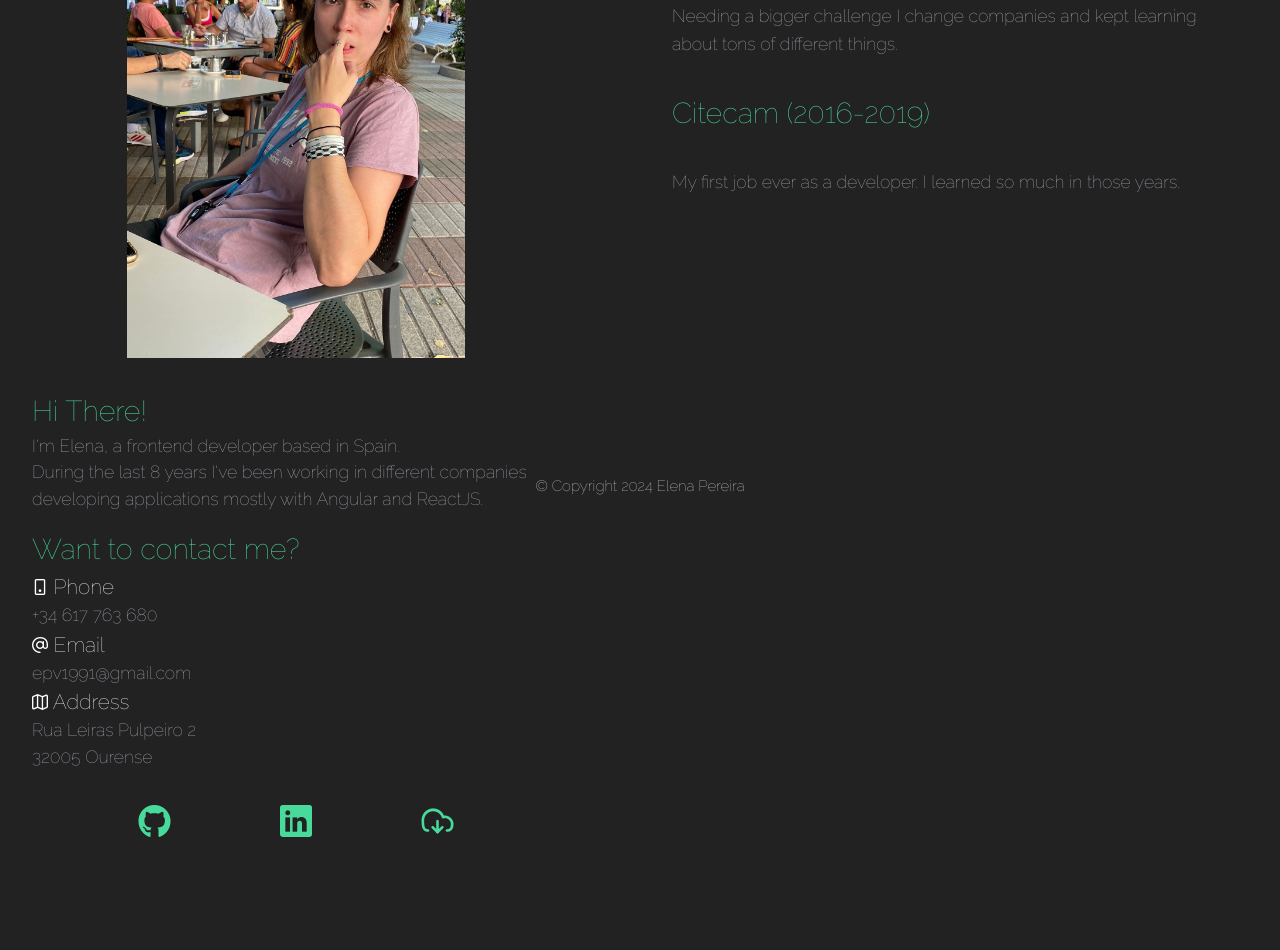
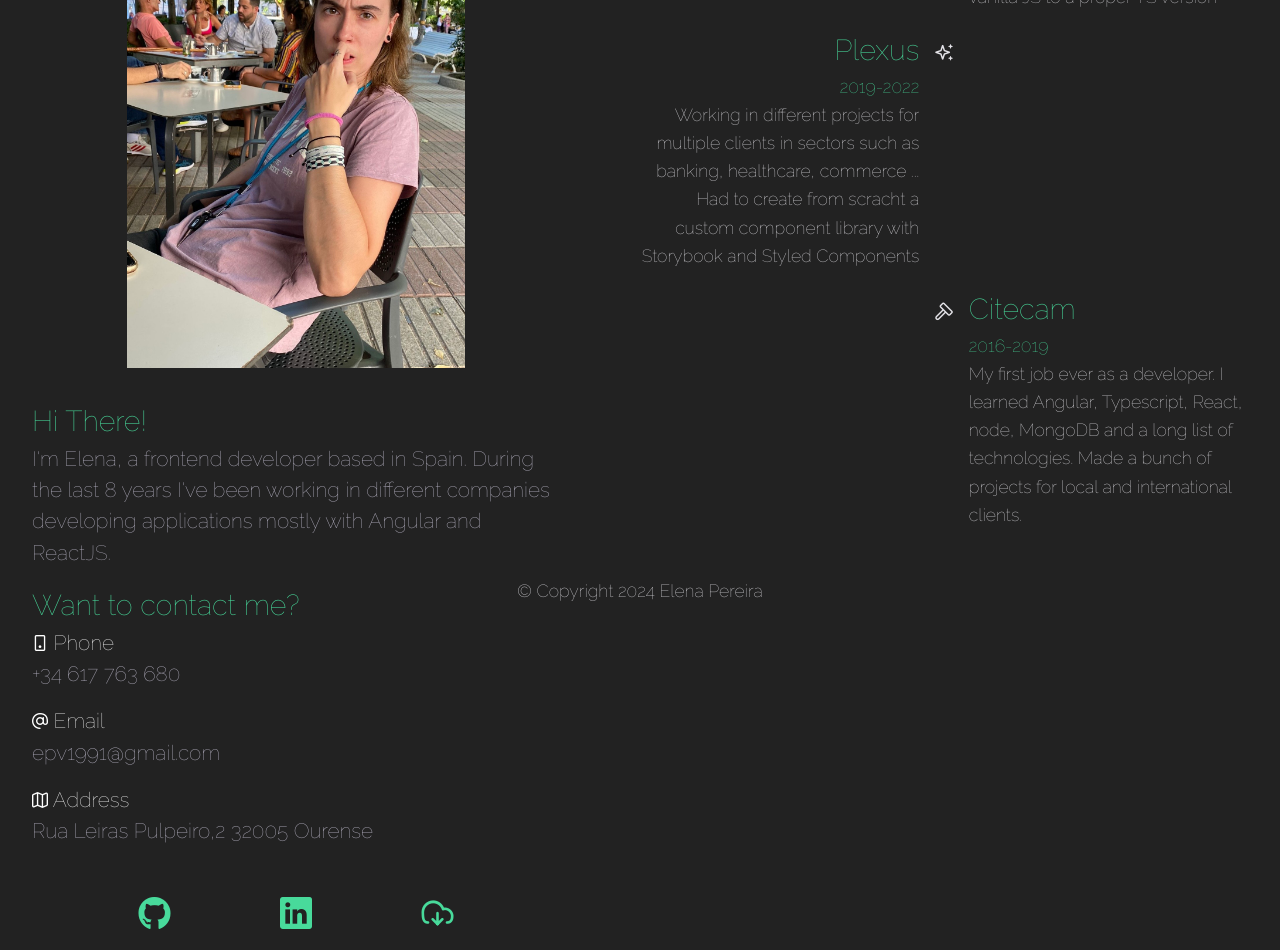
Before and after one commit to elibo/Resume, a Vue app: page /work in a window 1280 px wide. Shown: the part 320-1270 px from the top of the page. Before the commit the page ends 1178 px from the top, so only its background shows below. Built offline with nearby package versions, Linux system fonts and the light colour scheme.

Commit message:
data added and styles

```diff
--- a/package.json
+++ b/package.json
@@ -40,6 +40,7 @@
     "jsdom": "^24.0.0",
     "npm-run-all2": "^6.1.2",
     "prettier": "^3.2.5",
+    "sass": "^1.77.8",
     "start-server-and-test": "^2.0.3",
     "typescript": "~5.4.0",
     "vite": "^5.2.8",
--- a/src/assets/main.css
+++ b/src/assets/main.css
@@ -7,6 +7,7 @@
   padding: 2rem;
   font-weight: normal;
   color: #e4e3e8;
+  font-size: 1.1rem;
 }
 
 a {
@@ -26,7 +27,7 @@ a {
 }
 
 .info {
-  font-size: 1.1rem;
+  font-size: 1.3rem;
   color: #bbb7c8;
 }
 
--- a/src/components/AboutMe.vue
+++ b/src/components/AboutMe.vue
@@ -1,37 +1,34 @@
-<script setup lang="ts"></script>
+<script setup lang="ts">
+import { useDataStore } from '@/stores/data'
+
+const profile = useDataStore().profileData
+</script>
 
 <template>
   <div>
-    <div class="header">Hi There!</div>
+    <div class="header">{{ profile.header.title }}</div>
     <div class="info">
-      I'm Elena, a frontend developer based in Spain. <br />During the last 8 years I've been
-      working in different companies developing applications mostly with Angular and ReactJS.
+      {{ profile.header.info }}
     </div>
-    <div class="header">Want to contact me?</div>
-    <div class="subheader"><i class="pi pi-mobile" style="font-size: 1rem"></i> Phone</div>
-    <div class="info">+34 617 763 680</div>
-    <div class="subheader"><i class="pi pi-at" style="font-size: 1rem"></i> Email</div>
-    <div class="info">epv1991@gmail.com</div>
-    <div class="subheader"><i class="pi pi-map" style="font-size: 1rem"></i> Address</div>
-    <div class="info">
-      Rua Leiras Pulpeiro 2<br />
-      32005 Ourense
-    </div>
+    <div class="header">{{ profile.contact.header }}</div>
+    <span v-for="(data, index) in profile.contact.data" v-bind:key="index">
+      <div class="subheader">
+        <i :class="data.icon" style="font-size: 1rem"></i> {{ data.title }}
+      </div>
+      <div class="info">{{ data.info }}</div>
+    </span>
 
     <div class="icons">
-      <a href="https://github.com/elibo" title="My github">
-        <i class="pi pi-github" style="font-size: 2rem"></i>
+      <a
+        v-for="(social, index) in profile.socials"
+        v-bind:key="index"
+        :href="social.link"
+        :title="social.title"
+        target="_blank"
+        :download="social.download ? 'ElenaPereiraCV.pdf' : ''"
+      >
+        <i :class="social.icon" style="font-size: 2rem"></i>
       </a>
-      <a href="https://www.linkedin.com/in/elena-pereira-vazquez-637b47113/" title="My linkedin">
-        <i class="pi pi-linkedin" style="font-size: 2rem"></i>
-      </a>
-      <a
-        href="/public/files/ElenaPereiraCV.pdf"
-        title="My CV"
-        target="_blank"
-        download="ElenaPereiraCV.pdf"
-        ><i class="pi pi-cloud-download" style="font-size: 2rem"></i
-      ></a>
     </div>
   </div>
 </template>
--- a/src/components/NavigatorComponent.vue
+++ b/src/components/NavigatorComponent.vue
@@ -43,8 +43,6 @@ nav a:first-of-type {
   nav {
     text-align: left;
     margin-left: -1rem;
-    font-size: 1rem;
-
     padding: 1rem 0;
     margin-top: 1rem;
   }
--- a/src/components/SkillComponent.vue
+++ b/src/components/SkillComponent.vue
@@ -1,17 +1,19 @@
 <script setup lang="ts">
+import type { SkillType } from '@/types/data'
+import type { PropType } from 'vue'
+
 const props = defineProps({
-  title: String,
-  level: String
+  skill: Object as PropType<SkillType>
 })
+const { name, level } = props.skill!
 const isActive = (n: number) => {
-  const level = Number(props.level)
-  return level === n || n < level
+  return level && (level === n || n < level)
 }
 </script>
 
 <template>
   <div class="skill">
-    <span class="title">{{ props.title }}</span>
+    <span class="title">{{ name }}</span>
     <span class="dots">
       <span class="dot" v-for="n in 5" v-bind:key="n" v-bind:class="{ active: isActive(n) }"></span>
     </span>
--- /dev/null
+++ b/src/stores/data.ts
@@ -0,0 +1,119 @@
+import type { EducationType, HobbiesType, ProfileType, SkillType, WorkType } from '@/types/data'
+import { defineStore } from 'pinia'
+
+export const useDataStore = defineStore('data', () => {
+  const profileData: ProfileType = {
+    header: {
+      title: 'Hi There!',
+      info: `I'm Elena, a frontend developer based in Spain.
+      During the last 8 years I've been working in different companies developing applications mostly with Angular and ReactJS.`
+    },
+    contact: {
+      header: 'Want to contact me?',
+      data: [
+        {
+          title: 'Phone',
+          info: '+34 617 763 680',
+          icon: 'pi pi-mobile'
+        },
+        {
+          title: 'Email',
+          info: 'epv1991@gmail.com',
+          icon: 'pi pi-at'
+        },
+        {
+          title: 'Address',
+          info: `Rua Leiras Pulpeiro,2 32005 Ourense`,
+          icon: 'pi pi-map'
+        }
+      ]
+    },
+    socials: [
+      {
+        title: 'My github',
+        link: 'https://github.com/elibo',
+        icon: 'pi pi-github',
+        download: false
+      },
+      {
+        title: 'My linkedin',
+        link: 'https://www.linkedin.com/in/elena-pereira-vazquez-637b47113/',
+        icon: 'pi pi-linkedin',
+        download: false
+      },
+      {
+        title: 'My CV',
+        link: '/public/files/ElenaPereiraCV.pdf',
+        icon: 'pi pi-cloud-download',
+        download: true
+      }
+    ]
+  }
+
+  const skillsData: Array<SkillType> = [
+    { name: 'ReactJS', level: 4 },
+    { name: 'Angular', level: 4 },
+    { name: 'VueJS', level: 2 },
+    { name: 'Typescript', level: 3 },
+    { name: 'Spanish', level: 5 },
+    { name: 'English', level: 4 }
+  ]
+  const educationData: EducationType = {
+    'From errors...': `In 2012 I started a 2 year course to learn how to manage networks and operating systems.
+      Pretty soon I realised that was not my future so I started looking for another course more
+      apropiate to what I was expecting.`,
+    '... we learn': `After studying something that did not make me happy I discovered my real passion in programming.
+      I started another 2 years of learning everything I could about programming languages, developing applications for iOS and Android, making videogames and web apps.
+      In 2016 I finished with my studies and I started working in a small startup that made what I'm today`
+  }
+  const workData: Array<WorkType> = [
+    {
+      company: 'Sparta',
+      date: '2022-2024',
+      icon: 'pi pi-wave-pulse',
+      description:
+        'Product company in where my main tools were ReactJS, ChartJS, CircleCI and a custom component library. We had to migrate from old vanilla JS to a proper TS version'
+    },
+    {
+      company: 'Plexus',
+      date: '2019-2022',
+      icon: 'pi pi-sparkles',
+      description:
+        'Working in different projects for multiple clients in sectors such as banking, healthcare, commerce ... Had to create from scracht a custom component library with Storybook and Styled Components'
+    },
+    {
+      company: 'Citecam',
+      date: '2016-2019',
+      icon: 'pi pi-hammer',
+      description:
+        'My first job ever as a developer. I learned Angular, Typescript, React, node, MongoDB and a long list of technologies. Made a bunch of projects for local and international clients.'
+    }
+  ]
+
+  const hobbiesData: HobbiesType = {
+    about: {
+      title: 'Some bits about me',
+      line1: `I'm 33 years old and the majority of those I've been enjoying all things technology.
+      Since a young age I discovered videogames and computers and that changed my perspective in
+      life. I love the sense of acomplishment that I get when I find the solution to a bothersome
+      problem and that's pretty much the life of a developer, finding solutions and fixing problems.`,
+      line2: `My first steps into programming were hand in hand with the old fella Angular JS then to
+      discover Angular 2 and typescript and later ReactJS. In the last years I've been learning new
+      frameworks and right now I'm full on VueJS, maybe in a future I'll go all in with VueJS work
+      related but for now I keep it as a simple hobby.`
+    },
+    hobbies: {
+      title: 'Not all in life is work',
+      subtitle: `Even though I enjoy my job I love to spend my free time doing multiple activities. Some of those include:`,
+      list: [
+        { hobby: 'Motorcycle Riding', icon: 'pi pi-gauge' },
+        { hobby: 'Listening to music', icon: 'pi pi-headphones' },
+        { hobby: 'Playing videogames', icon: 'pi pi-trophy' },
+        { hobby: 'Playing piano', icon: 'pi pi-play' },
+        { hobby: 'Reading books', icon: 'pi pi-book' }
+      ]
+    }
+  }
+
+  return { profileData, skillsData, educationData, workData, hobbiesData }
+})
--- /dev/null
+++ b/src/types/data.ts
@@ -0,0 +1,66 @@
+export interface EducationType {
+  [key: string]: string
+}
+
+export interface SkillType {
+  name: string
+  level: number
+}
+
+export interface WorkType {
+  company: string
+  date: string
+  icon: string
+  description: string
+}
+
+interface Header {
+  title: string
+  info: string
+}
+
+interface ContactData {
+  title: string
+  info: string
+  icon: string
+}
+
+interface Contact {
+  header: string
+  data: Array<ContactData>
+}
+
+interface Social {
+  title: string
+  link: string
+  icon: string
+  download: boolean
+}
+
+interface AboutMe {
+  title: string
+  line1: string
+  line2: string
+}
+
+interface Hobby {
+  hobby: string
+  icon: string
+}
+
+interface Hobbies {
+  title: string
+  subtitle: string
+  list: Array<Hobby>
+}
+
+export interface ProfileType {
+  header: Header
+  contact: Contact
+  socials: Array<Social>
+}
+
+export interface HobbiesType {
+  about: AboutMe
+  hobbies: Hobbies
+}
--- a/src/views/SkillsView.vue
+++ b/src/views/SkillsView.vue
@@ -1,5 +1,7 @@
 <script setup lang="ts">
 import SkillComponent from '@/components/SkillComponent.vue'
+import { useDataStore } from '@/stores/data'
+const skillsData = useDataStore().skillsData
 </script>
 
 <template>
@@ -10,12 +12,7 @@ import SkillComponent from '@/components/SkillComponent.vue'
       ones that I consider more important
 
       <div class="skills">
-        <SkillComponent title="ReactJS" level="4" />
-        <SkillComponent title="Angular" level="4" />
-        <SkillComponent title="Typescript" level="4" />
-        <hr />
-        <SkillComponent title="Spanish" level="5" />
-        <SkillComponent title="English" level="4" />
+        <SkillComponent v-for="(skill, index) in skillsData" v-bind:key="index" :skill="skill" />
       </div>
     </div>
   </div>
--- a/src/views/WorkView.vue
+++ b/src/views/WorkView.vue
@@ -1,24 +1,50 @@
-<script setup lang="ts"></script>
+<script setup lang="ts">
+import Timeline from 'primevue/timeline'
+import Card from 'primevue/card'
+import { useDataStore } from '../stores/data'
+
+const workData = useDataStore().workData
+</script>
 
 <template>
   <div class="main">
-    <div class="header">Sparta (2022-2024)</div>
-    <div class="info">Looking for a product company I changed to a trading one.</div>
-
-    <div class="header">Plexus Tech (2019-2022)</div>
-    <div class="info">
-      Needing a bigger challenge I change companies and kept learning about tons of different
-      things.
-    </div>
-
-    <div class="header">Citecam (2016-2019)</div>
-    <div class="info">My first job ever as a developer. I learned so much in those years.</div>
+    <Timeline :value="workData" align="alternate" class="customized-timeline">
+      <template #marker="slotProps">
+        <span
+          class="flex w-8 h-8 items-center justify-center text-white rounded-full z-10 shadow-sm"
+          :style="{ margin: '0 1rem', paddingTop: '0.8rem' }"
+        >
+          <i :class="slotProps.item.icon"></i>
+        </span>
+      </template>
+      <template #content="slotProps">
+        <Card class="mt-4" :style="{ marginBottom: '1rem' }">
+          <template #title>
+            <div class="title">{{ slotProps.item.company }}</div>
+          </template>
+          <template #subtitle>
+            <div class="subtitle">{{ slotProps.item.date }}</div></template
+          >
+          <template #content>
+            <p>
+              {{ slotProps.item.description }}
+            </p>
+          </template>
+        </Card>
+      </template>
+    </Timeline>
   </div>
 </template>
 
 <style scoped>
-.info {
-  padding-top: 2rem;
-  padding-bottom: 2rem;
+.main {
+  padding: 2rem 0;
+}
+.title {
+  color: #48da9b;
+  font-size: 1.8rem;
+}
+.subtitle {
+  color: #48da9b;
 }
 </style>
```
Also changed, not shown: src/stores/counter.ts (deleted, +0 -12 lines), src/views/EducationView.vue (+9 -15 lines), src/views/ProfileView.vue (+14 -18 lines), 1 other file (tests, documents, lock files or other folders).
